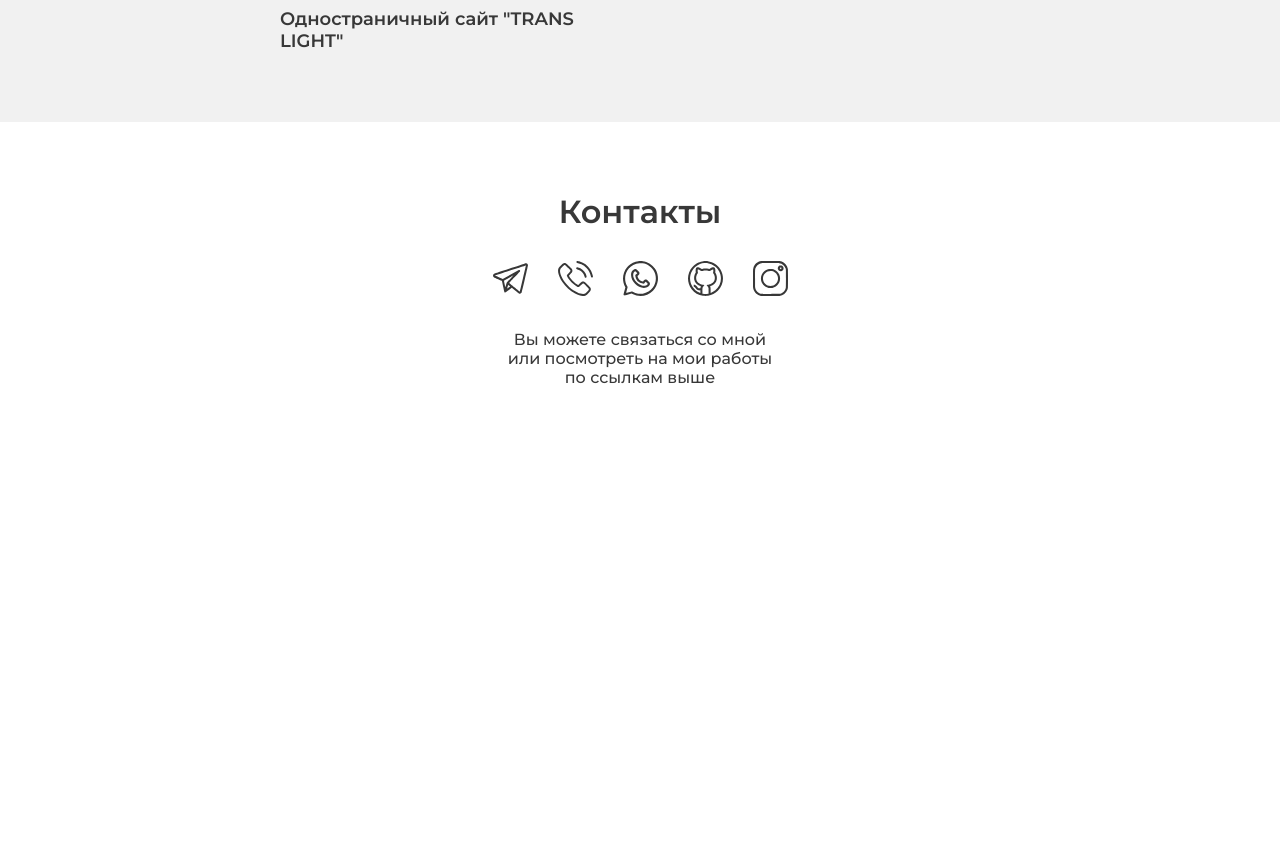
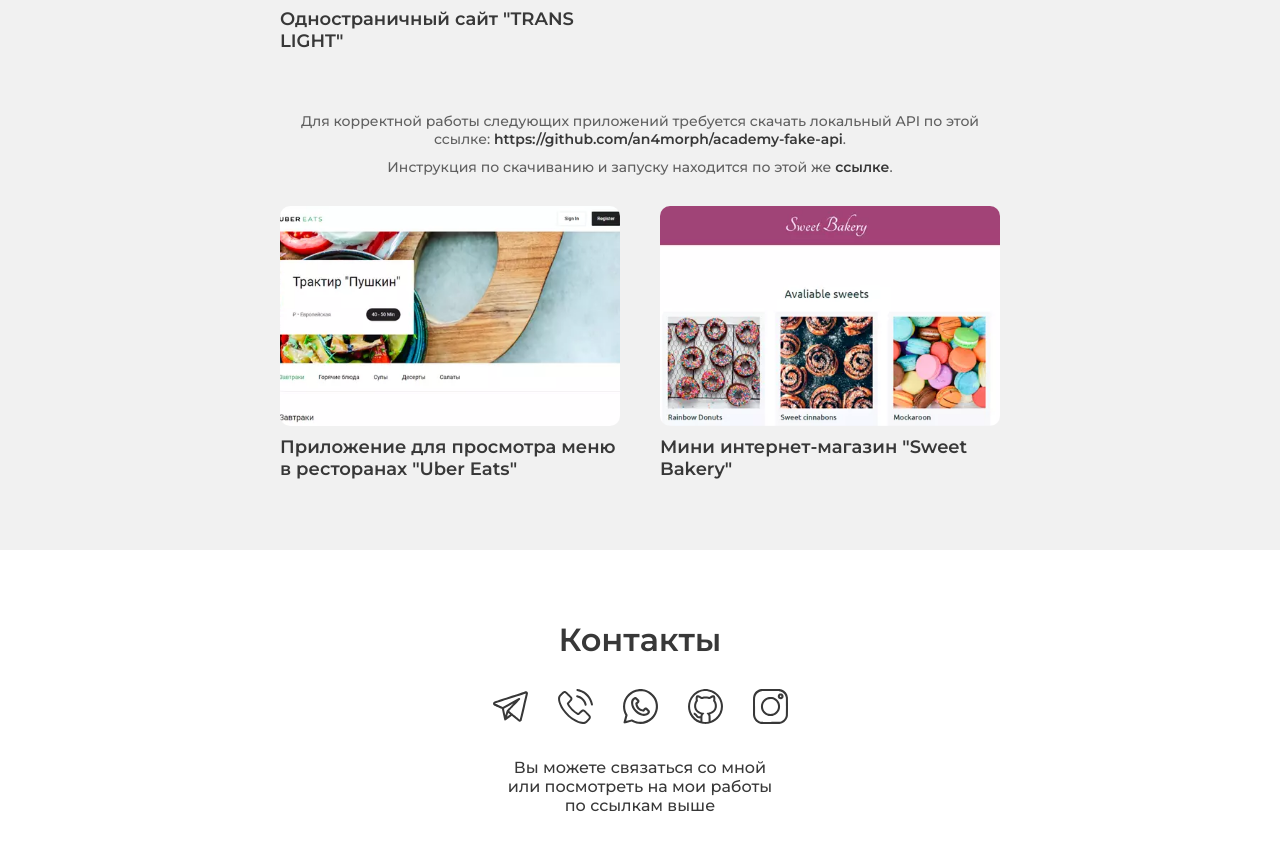
Before and after one commit to maksim4k1/maksim4k1.github.io, a React (Create React App) app: page / in a window 1280 px wide. Shown: the part 3797-4646 px from the top of the page. Before the commit the page ends 4254 px from the top, so only its background shows below. Built offline with nearby package versions, Linux system fonts and the light colour scheme.

Commit message:
edited portfolio initialState and added list for projects with API

```diff
--- a/src/components/Portfolio.jsx
+++ b/src/components/Portfolio.jsx
@@ -3,18 +3,38 @@ import Section from "./UI/Section";
 import Title from "../components/UI/Title";
 import { connect } from "react-redux";
 import List from "./UI/List";
+import AppLink from "./UI/AppLink";
+import { gap } from "../styles/mixins";
+import styled from "styled-components";
 
-function Portfolio ({portfolio}) {
+const Content = styled.div`
+  margin: 30px 0 0 0;
+  display: flex;
+  flex-flow: column;
+  ${gap("10px")}
+  color: var(--color-txt-gray);
+  font-size: 14px;
+  font-weight: 500;
+  text-align: center;
+`;
+
+function Portfolio ({projects, projectsWithApi}) {
   return(
     <Section id="portfolio">
       <Title>Портфолио</Title>
-      <List list={portfolio}/>
+      <List list={projects}/>
+      <Content>
+        <p>Для корректной работы следующих приложений требуется скачать локальный API по этой ссылке: <AppLink href="https://github.com/an4morph/academy-fake-api" target="_blank" rel="noreferrer">https://github.com/an4morph/academy-fake-api</AppLink>.</p>
+        <p>Инструкция по скачиванию и запуску находится по этой же <AppLink href="https://github.com/an4morph/academy-fake-api" target="_blank" rel="noreferrer">ссылке</AppLink>.</p>
+      </Content>
+      <List list={projectsWithApi}/>
     </Section>
   );
 }
 
 const stateToProps = (state) => ({
-  portfolio: state.portfolio
+  projects: state.portfolio.projects,
+  projectsWithApi: state.portfolio.projectsWithApi,
 });
 
 export default connect(stateToProps)(Portfolio);
--- a/src/redux/reducers/portfolioReducer.js
+++ b/src/redux/reducers/portfolioReducer.js
@@ -7,8 +7,11 @@ import game from "../../assets/webp/Game.webp";
 import twitter from "../../assets/webp/Twitter.webp";
 import lucasmontana from "../../assets/webp/LucasMontana.webp";
 import translight from "../../assets/webp/TransLight.webp";
+import ubereats from "../../assets/webp/UberEats.webp";
+import sweetbakery from "../../assets/webp/SweetBakery.webp";
 
-const initialState = [
+const initialState = {
+  projects: [
     {id: 0, name: 'Мой сайт портфолио', image: `${portfolio}`, link: "/"},
     {id: 1, name: 'Одностраничный сайт автозапчастей "Авто Дом"', image: `${avtodom}`, link: "https://maksim4k1.github.io/avtodom-landing-page.kg/"},
     {id: 2, name: 'Веб-приложение "Таймер"', image: `${timer}`, link: "https://maksim4k1.github.io/Timer/"},
@@ -18,7 +21,12 @@ const initialState = [
     {id: 6, name: 'Веб-приложение Twitter', image: `${twitter}`, link: "https://maksim4k1.github.io/twitter/"},
     {id: 7, name: 'Сайт портфолио "Lucas Montana"', image: `${lucasmontana}`, link: "https://maksim4k1.github.io/Lucas-Montana/"},
     {id: 8, name: 'Одностраничный сайт "TRANS LIGHT"', image: `${translight}`, link: "https://maksim4k1.github.io/TRANS-LIGHT/"},
-];
+  ],
+  projectsWithApi: [
+    {id: 0, name: 'Приложение для просмотра меню в ресторанах "Uber Eats"', image: `${ubereats}`, link: "https://maksim4k1.github.io/UberEats/"},
+    {id: 1, name: 'Мини интернет-магазин "Sweet Bakery"', image: `${sweetbakery}`, link: "https://maksim4k1.github.io/Sweet-Bakery/"},
+  ],
+};
 
 const portfolioReducer = (state=initialState, {type}) => {
   switch(type){
--- a/src/styles/index.css
+++ b/src/styles/index.css
@@ -45,6 +45,7 @@ strong{
   --color-white: #FFFFFF;
   --color-black: #383838;
   --color-gray: #D6D6D6;
+  --color-txt-gray: #606060;
   --color-coral: #00E98F;
   --color-bg-gray: #F1F1F1;
   --color-modal-bg: rgba(0, 0, 0, 0.7);
```
Also changed, not shown: src/assets/webp/SweetBakery.webp (added), src/assets/webp/UberEats.webp (added). Lines whose indentation alone changed are shown as unchanged.
